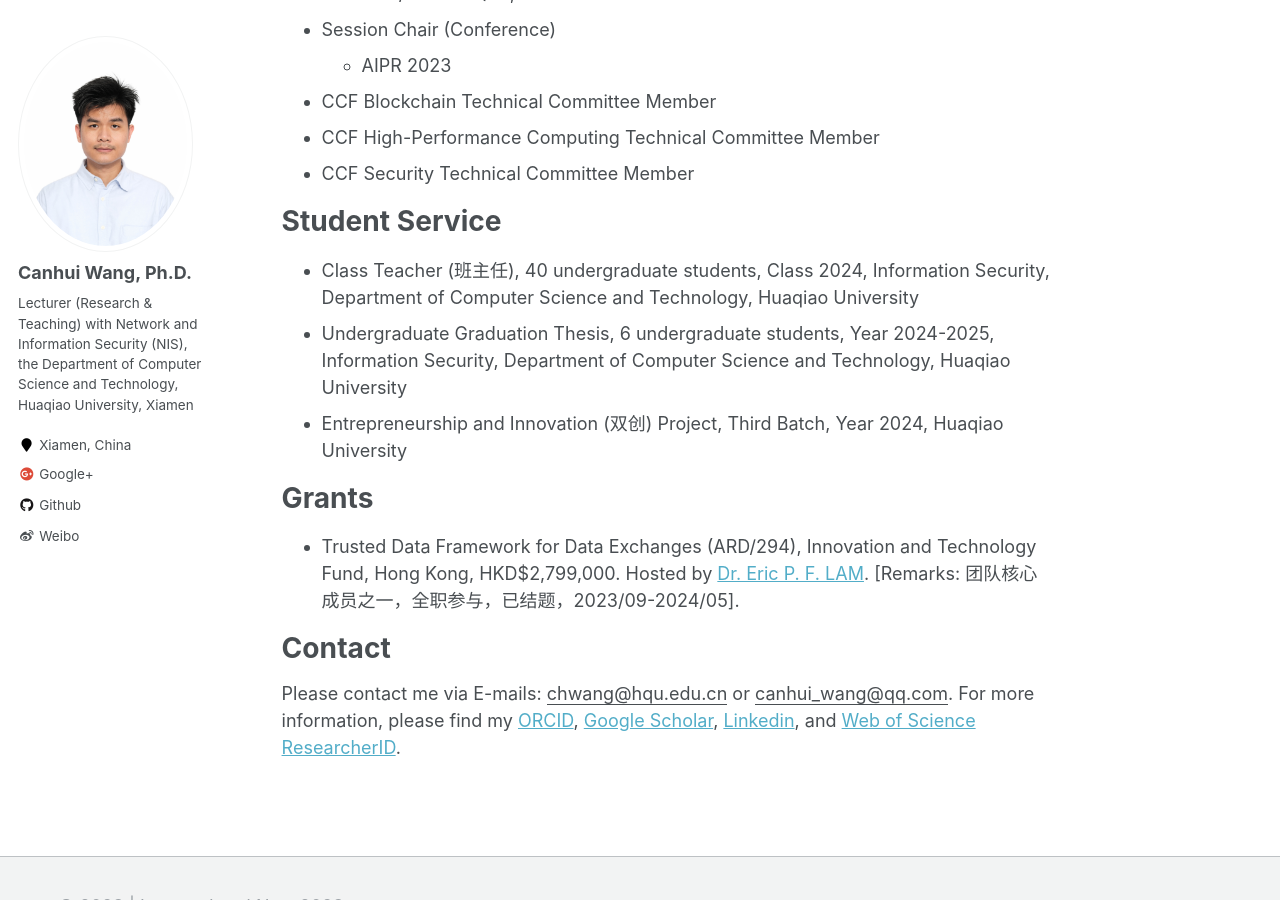
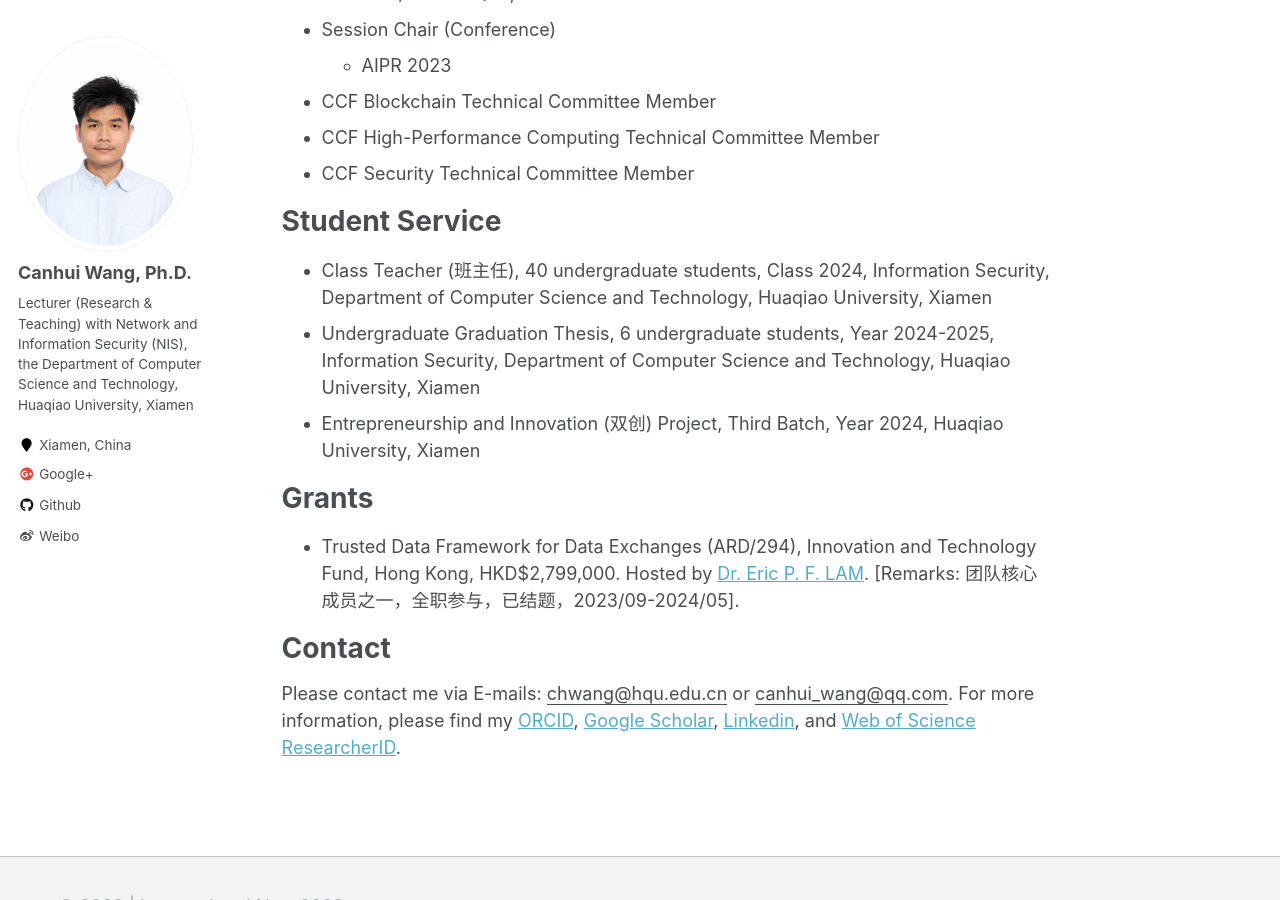
Before and after one commit to Canhui/canhui.github.io, a Jekyll site: the page built from _pages/about.md, in a window 1280 px wide and 900 px high, scrolled down 1667 px. Built offline with Jekyll 4.4.1, drawn with Linux system fonts in a browser that asks for light colours.

Commit message:
Update about.md

```diff
--- a/_pages/about.md
+++ b/_pages/about.md
@@ -69,9 +69,9 @@ Professional Service
 
 Student Service
 ======
-* Class Teacher (班主任), 40 undergraduate students, Class 2024, Information Security, Department of Computer Science and Technology, Huaqiao University
-* Undergraduate Graduation Thesis, 6 undergraduate students, Year 2024-2025, Information Security, Department of Computer Science and Technology, Huaqiao University
-* Entrepreneurship and Innovation (双创) Project, Third Batch, Year 2024, Huaqiao University
+* Class Teacher (班主任), 40 undergraduate students, Class 2024, Information Security, Department of Computer Science and Technology, Huaqiao University, Xiamen
+* Undergraduate Graduation Thesis, 6 undergraduate students, Year 2024-2025, Information Security, Department of Computer Science and Technology, Huaqiao University, Xiamen
+* Entrepreneurship and Innovation (双创) Project, Third Batch, Year 2024, Huaqiao University, Xiamen
 
 
 <!-- **News on June 15, 2023:** Congratulations -->
```
